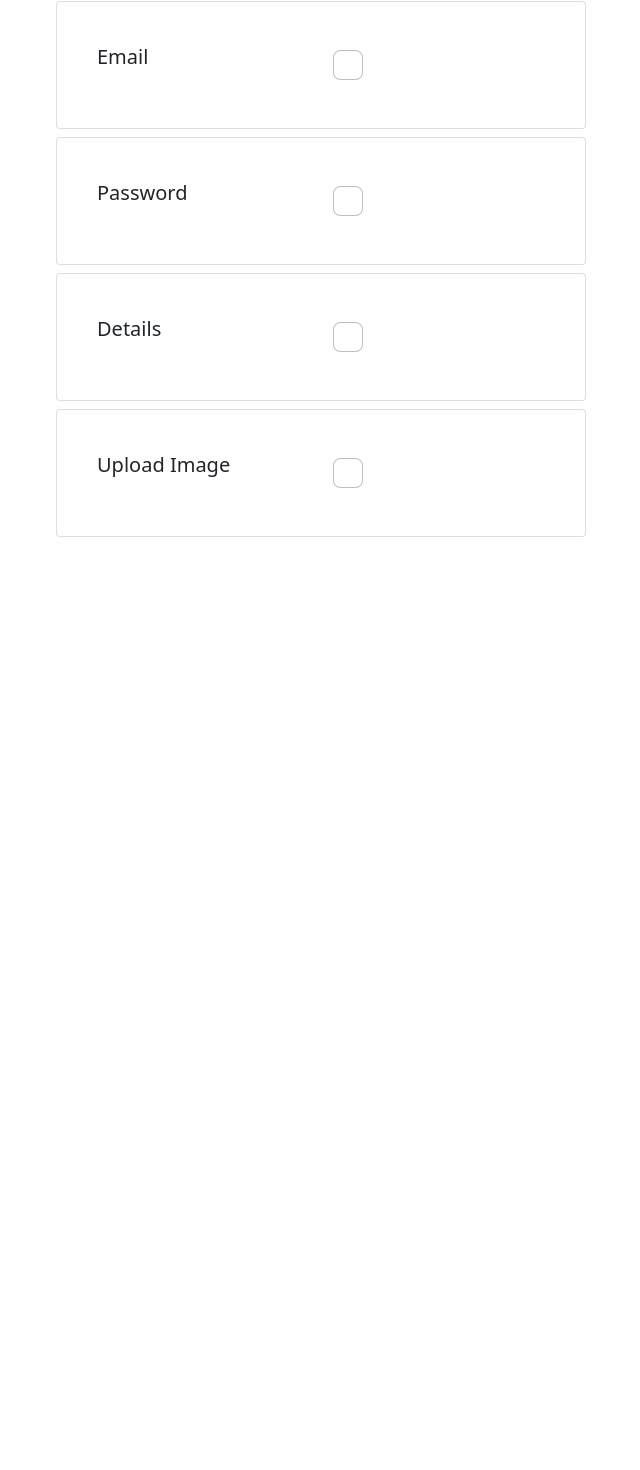
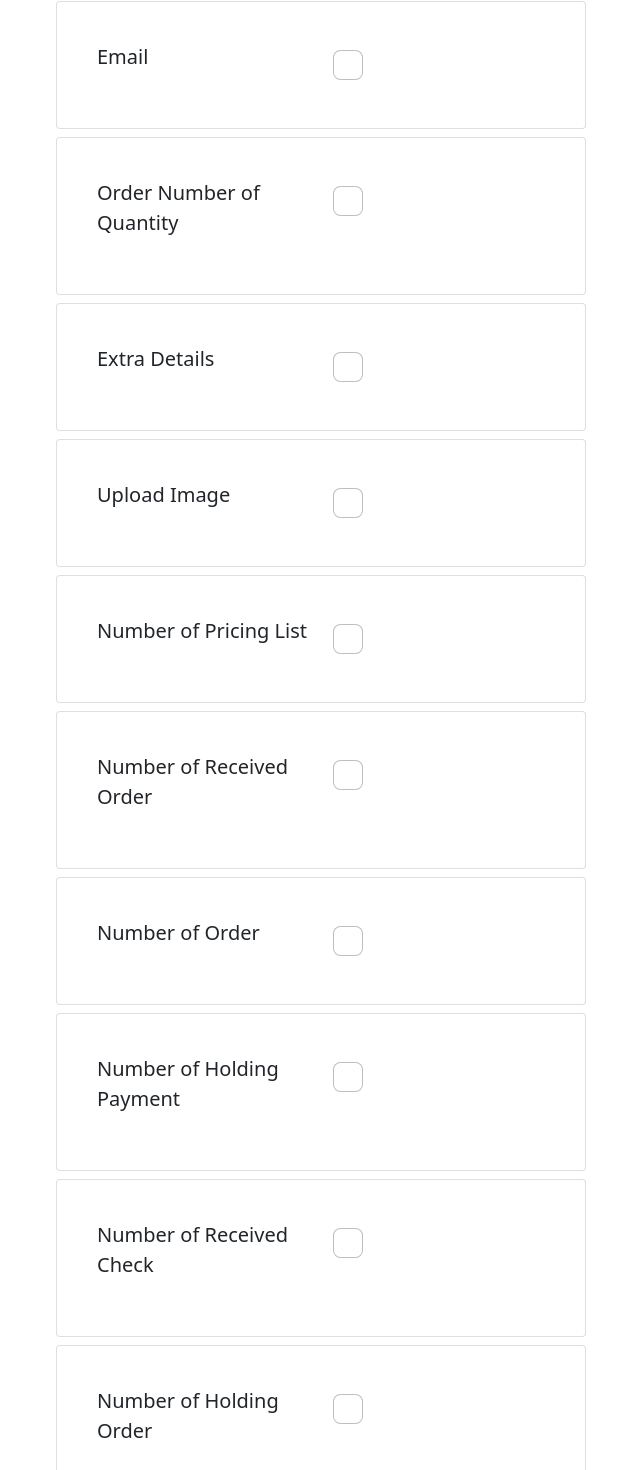
Before and after one commit to jsidd06/Cloud_Project, a React (Create React App) app in the folder fronted/: page /form in a window 1280 px wide. Shown: the part 167-1637 px from the top of the page, without its empty margins (604-1244 px from the left). Before the commit the page ends 800 px from the top, so only its background shows below. Built offline with nearby package versions, Linux system fonts and the light colour scheme.

Commit message:
add a data in fake data file

```diff
--- a/fronted/src/fake-data/index.js
+++ b/fronted/src/fake-data/index.js
@@ -13,15 +13,15 @@ export const formFields = [
   },
   {
     id: 3,
-    type: 'password',
-    name: 'password',
-    label: 'Password',
+    type: 'number',
+    name: 'order number of quantity',
+    label: 'Order Number of Quantity',
   },
   {
     id: 4,
     type: 'textarea',
-    name: 'details',
-    label: 'Details',
+    name: 'extra details',
+    label: 'Extra Details',
   },
   {
     id: 5,
@@ -29,4 +29,50 @@ export const formFields = [
     name: 'profile',
     label: 'Upload Image',
   },
+  {
+    id: 6,
+    type: 'number',
+    name: 'number of pricing list',
+    label: 'Number of Pricing List',
+  },
+  {
+    id: 7,
+    type: 'number',
+    name: 'number of received order',
+    label: 'Number of Received Order',
+  },
+  {
+    id: 8,
+    type: 'number',
+    name: 'number of order',
+    label: 'Number of Order',
+  },
+  {
+    id: 9,
+    type: 'number',
+    name: 'number of holding payment',
+    label: 'Number of Holding Payment',
+  },
+  {
+    id: 10,
+    type: 'number',
+    name: 'number of received check',
+    label: 'Number of Received Check',
+  },
+  {
+    id: 11,
+    type: 'number',
+    name: 'number of holding order',
+    label: 'Number of Holding Order',
+  },{
+    id: 12,
+    type: 'number',
+    name: 'number of confirm payment',
+    label: 'Number of Confirm Payment',
+  },{
+    id: 13,
+    type: 'number',
+    name: 'number of confirm order',
+    label: 'Number of Confirm Order',
+  }
 ]
```
